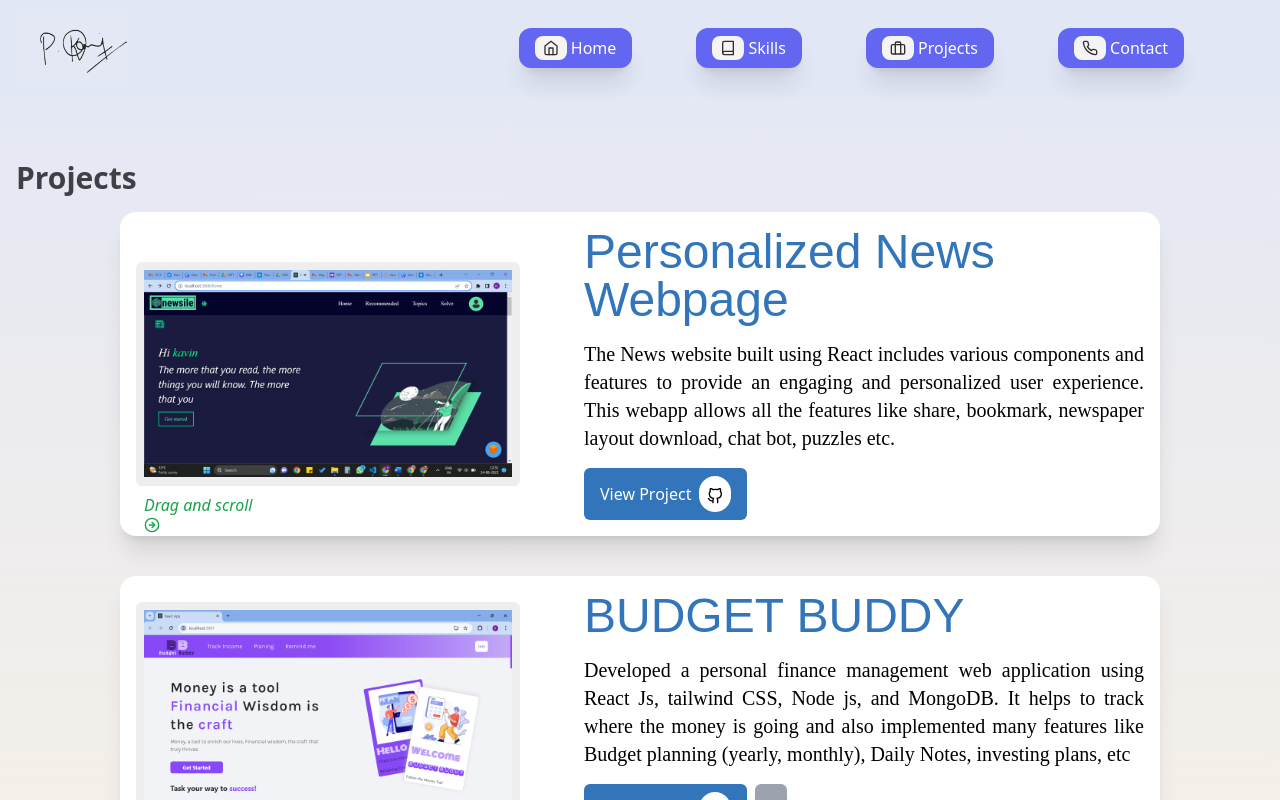
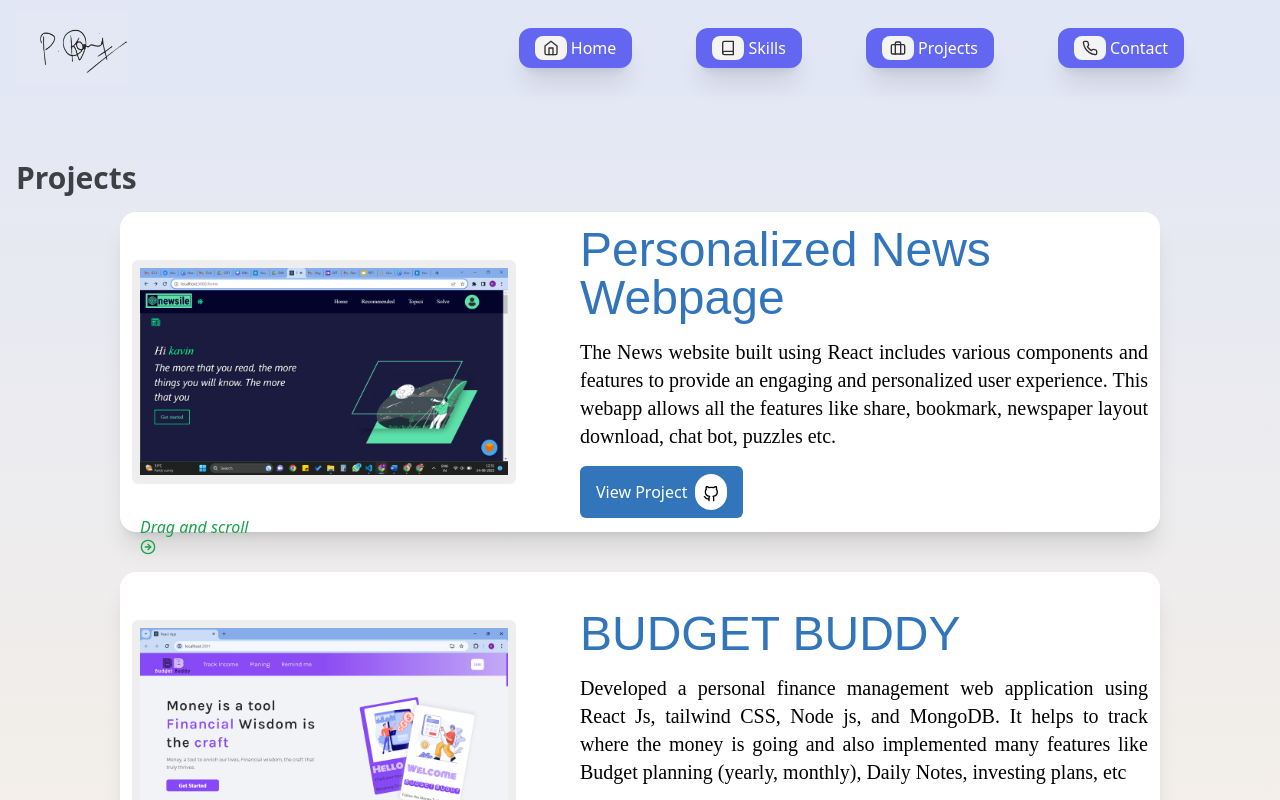
Before and after one commit to kavinkumar24/Updated_Portfolio, a React (Create React App) app: page /projects in a window 1280 px wide. Shown: the top 800 px of the page. Built offline with nearby package versions, Linux system fonts and the light colour scheme; a web font is replaced by a local one.

Commit message:
Added a info under carousel

```diff
--- a/src/components/pages/Projects.jsx
+++ b/src/components/pages/Projects.jsx
@@ -67,10 +67,9 @@ function Projects() {
       <div className="container mx-auto px-4 py-8 md:py-40">
         <h1 className='mx-auto md:px-0 text-3xl font-bold mb-4 text-zinc-700'>Projects</h1>
         {projects.map((project, index) => (
-          <div key={index} className="bg-white p-4 rounded-2xl shadow-xl justify-between mb-8 md:mb-10 md:w-5/6 mx-auto flex flex-col items-center md:flex-row">
-
+          <div key={index} className="xl:h-80 bg-white p-3 rounded-2xl shadow-xl justify-between mb-4 md:mb-10 md:w-5/6 mx-auto flex flex-col items-center md:flex-row">
             <div className="bg-[#eeeeee] p-2 rounded-md w-full mx-auto mb-4 md:mb-0 md:min-w-96 md:h-56 lg:h-58 h-48 xl:w-40">
-              <Carousel withControls height={200} withIndicators>
+              <Carousel withControls height={500} withIndicators>
                 {project.images.map((image, imgIndex) => (
                   <Carousel.Slide key={imgIndex}>
                     <img src={image} alt={`Project_${index + 1}_img_${imgIndex + 1}`} className='w-96 object-contain' />
@@ -78,7 +77,7 @@ function Projects() {
                 ))}
               </Carousel>
 
-              <p className='text-nowrap pt-4 italic text-green-600'>Drag and scroll<FiArrowRightCircle /> </p>
+              <p className='text-nowrap pt-2 italic text-green-600 md:pt-10 flex-nowrap'>Drag and scroll<FiArrowRightCircle /> </p>
             </div>
             <div className='ml-0 md:ml-16'>
               <h2 className="text-[#3275ba] text-2xl font-bold md:text-5xl mb-4 sirin-stencil-regular">{project.title}</h2>
```
